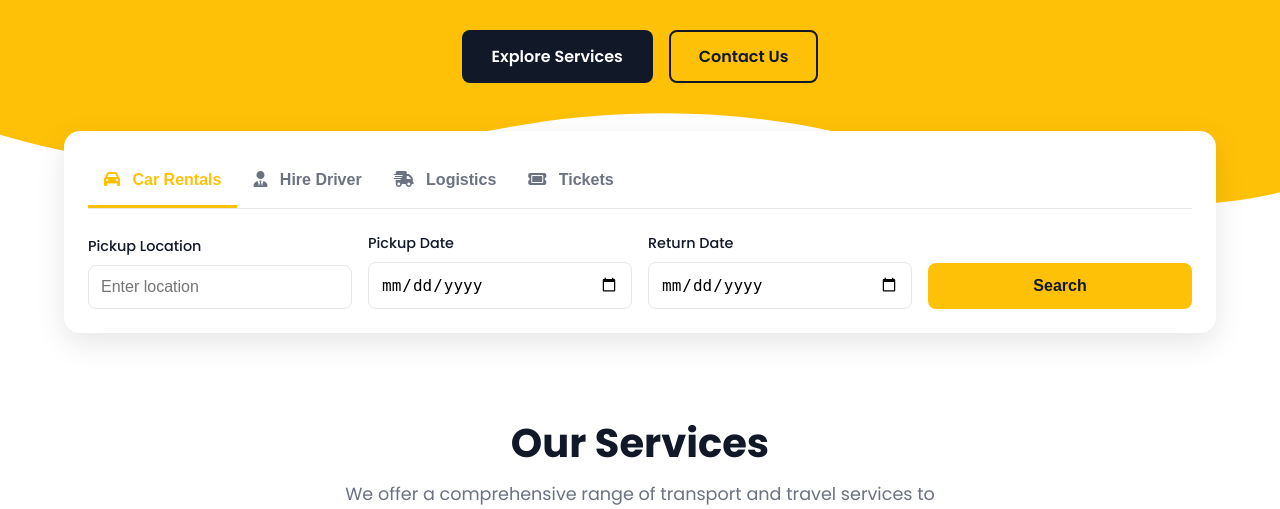
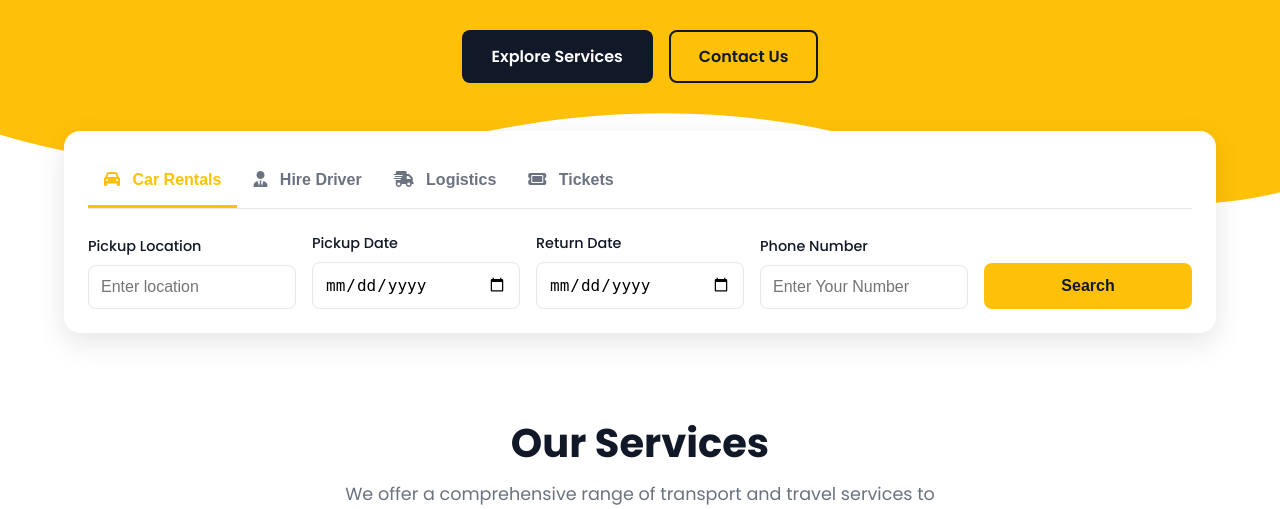
Before and after one commit to ashxutosh/MoveGoo, a Django app: page / in a window 1280 px wide. Shown: the part 411-920 px from the top of the page. Run offline with Django 5.2, Linux system fonts and the light colour scheme; data that the repository does not hold is empty.

Commit message:
Contact changes

```diff
--- a/movegoo/core/models.py
+++ b/movegoo/core/models.py
@@ -87,7 +87,7 @@ class CompanyInfo(models.Model):
     It's intended to have only one entry.
     """
     address = models.CharField(max_length=255)
-    phone = models.CharField(max_length=20)
+    phone = models.CharField(max_length=60)
     email = models.EmailField()
     shift_1_hours = models.CharField(max_length=50)
     shift_2_hours = models.CharField(max_length=50)
--- a/movegoo/templates/driver_service.html
+++ b/movegoo/templates/driver_service.html
@@ -74,6 +74,10 @@
                                 <label for="duration">Duration (in hours)</label>
                                 <input type="number" id="duration" name="duration" placeholder="e.g., 4" required>
                             </div>
+                            <div class="form-group">
+                                <label for="phone-no">Phone Number</label>
+                                <input type="text" name="phone-no" id="phone-no" placeholder="Enter Your Number">
+                            </div>
                             <button type="submit" class="btn btn-primary">Request a Driver</button>
                         </form>
                     </aside>
--- a/movegoo/templates/home.html
+++ b/movegoo/templates/home.html
@@ -82,6 +82,7 @@
                         <div class="form-group"><label for="pickup-loc">Pickup Location</label><input type="text" name="pickup-location" id="pickup-loc" placeholder="Enter location"></div>
                         <div class="form-group"><label for="pickup-date">Pickup Date</label><input type="date" name="pickup-date" id="pickup-date"></div>
                         <div class="form-group"><label for="return-date">Return Date</label><input type="date" name="return-date" id="return-date"></div>
+                        <div class="form-group"><label for="phone-no">Phone Number</label><input type="text" name="phone-no" id="phone-no" placeholder="Enter Your Number"></div>
                         <button type="submit" class="btn btn-primary">Search</button>
                     </form>
                 </div>
@@ -91,6 +92,7 @@
                         <div class="form-group"><label>Service Area</label><input type="text" name="service-location" placeholder="Enter city or zip code"></div>
                         <div class="form-group"><label>Service Date</label><input type="date" name="service-date"></div>
                         <div class="form-group"><label>Duration (hours)</label><input type="number" name="duration" placeholder="e.g., 8"></div>
+                        <div class="form-group"><label for="phone-no">Phone Number</label><input type="text" name="phone-no" id="phone-no" placeholder="Enter Your Number"></div>
                         <button type="submit" class="btn btn-primary">Find Driver</button>
                     </form>
                 </div>
@@ -100,6 +102,7 @@
                         <div class="form-group"><label>Origin</label><input type="text" name="origin" placeholder="Enter origin"></div>
                         <div class="form-group"><label>Destination</label><input type="text" name="destination" placeholder="Enter destination"></div>
                         <div class="form-group"><label>Shipment Date</label><input type="date" name="shipment-date"></div>
+                        <div class="form-group"><label for="phone-no">Phone Number</label><input type="text" name="phone-no" id="phone-no" placeholder="Enter Your Number"></div>
                         <button type="submit" class="btn btn-primary">Get Quote</button>
                     </form>
                 </div>
@@ -118,6 +121,7 @@
                         <div class="form-group"><label>From</label><input type="text" name="from" placeholder="City or airport"></div>
                         <div class="form-group"><label>To</label><input type="text" name="to" placeholder="City or airport"></div>
                         <div class="form-group"><label>Departure Date</label><input type="date" name="departure-date"></div>
+                        <div class="form-group"><label for="phone-no">Phone Number</label><input type="text" name="phone-no" id="phone-no" placeholder="Enter Your Number"></div>
                         <button type="submit" class="btn btn-primary">Find Flights</button>
                     </form>
 
@@ -126,6 +130,7 @@
                         <div class="form-group"><label>From</label><input type="text" name="from-city" placeholder="Origin City"></div>
                         <div class="form-group"><label>To</label><input type="text" name="to-city" placeholder="Destination City"></div>
                         <div class="form-group"><label>Travel Date</label><input type="date" name="travel-date"></div>
+                        <div class="form-group"><label for="phone-no">Phone Number</label><input type="text" name="phone-no" id="phone-no" placeholder="Enter Your Number"></div>
                         <button type="submit" class="btn btn-primary">Find Buses</button>
                     </form>
 
@@ -134,6 +139,7 @@
                         <div class="form-group"><label>From</label><input type="text" name="from-station" placeholder="Origin Station"></div>
                         <div class="form-group"><label>To</label><input type="text" name="to-station" placeholder="Destination Station"></div>
                         <div class="form-group"><label>Travel Date</label><input type="date" name="travel-date"></div>
+                        <div class="form-group"><label for="phone-no">Phone Number</label><input type="text" name="phone-no" id="phone-no" placeholder="Enter Your Number"></div>
                         <button type="submit" class="btn btn-primary">Find Trains</button>
                     </form>
                 </div>
```
